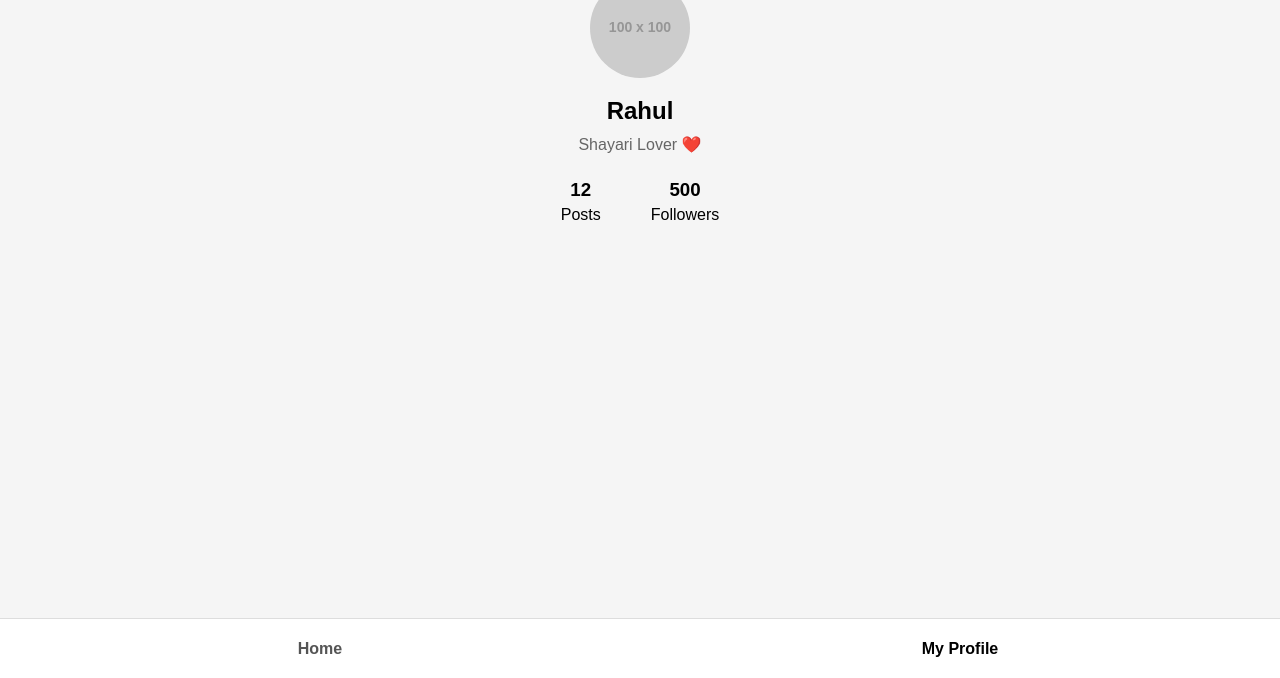
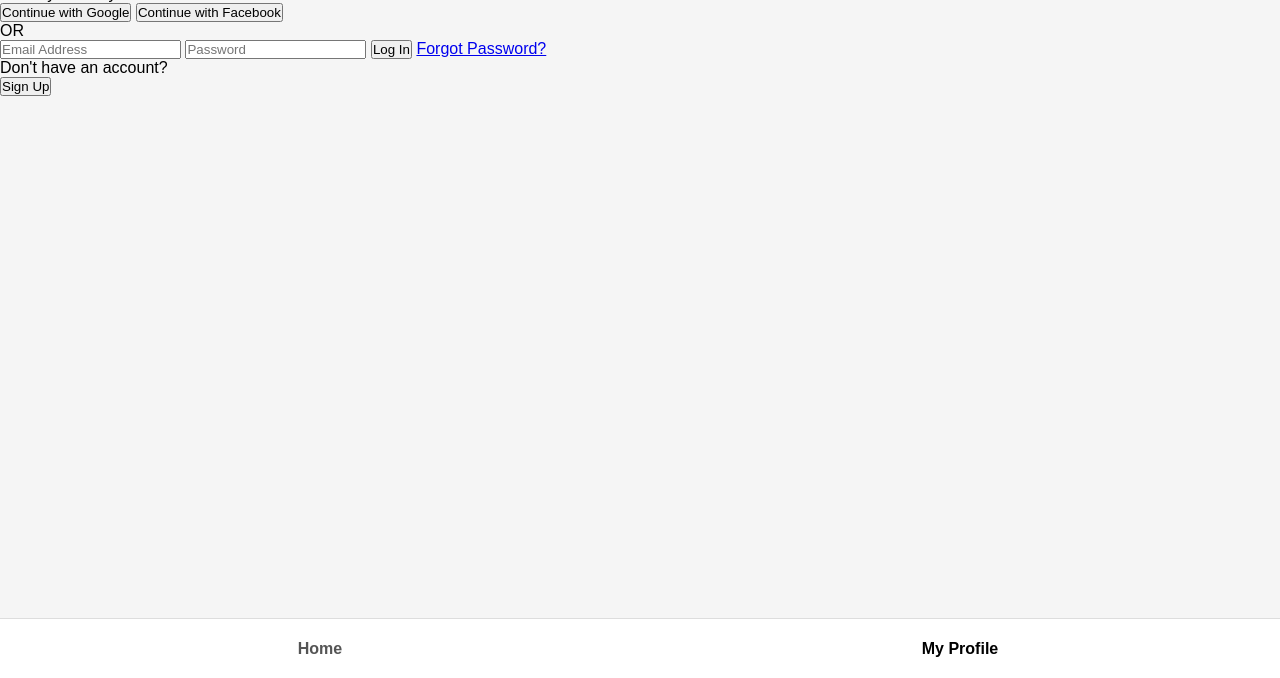
Before and after one commit to Temanlyob/shayari, a plain HTML site: page profile.html in a window 1280 px wide. Shown: the part 122-800 px from the top of the page. Drawn offline with Linux system fonts and the light colour scheme; placeholder pictures from the web are drawn by us.

Commit message:
Update profile.html

```diff
--- a/profile.html
+++ b/profile.html
@@ -3,38 +3,87 @@
 <head>
     <meta charset="UTF-8">
     <meta name="viewport" content="width=device-width, initial-scale=1.0">
-    <title>Shayroo - Profile</title>
+    <title>Shayroo - Login</title>
     <link rel="stylesheet" href="profile.css">
 </head>
 <body>
 
+    <!-- Top Bar -->
     <div class="top-bar">
         <div class="logo">Shayroo</div>
     </div>
 
-    <div class="profile-container">
+    <!-- Login Container -->
 
-        <img src="https://via.placeholder.com/100" class="profile-pic">
+    <div class="login-container">
 
-        <h2>Rahul</h2>
+        <h1>Welcome to Shayroo</h1>
 
-        <p class="bio">
-            Shayari Lover ❤️
+        <p class="subtitle">
+            Share your shayari with the world
         </p>
 
-        <div class="stats">
-            <div>
-                <h3>12</h3>
-                <span>Posts</span>
-            </div>
+        <!-- Google -->
 
-            <div>
-                <h3>500</h3>
-                <span>Followers</span>
-            </div>
+        <button class="google-btn">
+            Continue with Google
+        </button>
+
+        <!-- Facebook -->
+
+        <button class="facebook-btn">
+            Continue with Facebook
+        </button>
+
+        <div class="divider">
+            <span>OR</span>
+        </div>
+
+        <!-- Email -->
+
+        <input
+            type="email"
+            placeholder="Email Address"
+            class="input-field"
+        >
+
+        <!-- Password -->
+
+        <input
+            type="password"
+            placeholder="Password"
+            class="input-field"
+        >
+
+        <!-- Login -->
+
+        <button class="login-btn">
+            Log In
+        </button>
+
+        <!-- Forgot Password -->
+
+        <a href="#" class="forgot-password">
+            Forgot Password?
+        </a>
+
+        <!-- Signup -->
+
+        <div class="signup-section">
+
+            <p>
+                Don't have an account?
+            </p>
+
+            <button class="signup-btn">
+                Sign Up
+            </button>
+
         </div>
 
     </div>
+
+    <!-- Bottom Navigation -->
 
     <div class="bottom-nav">
         <a href="home.html">Home</a>
```
